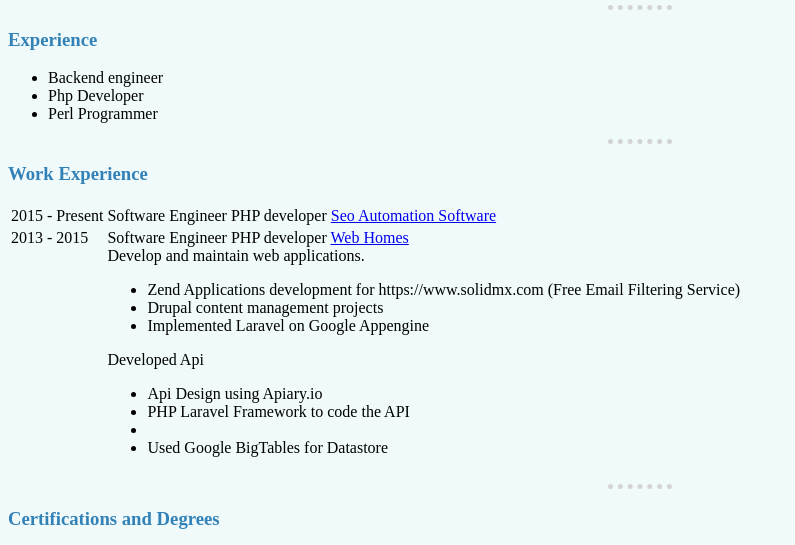
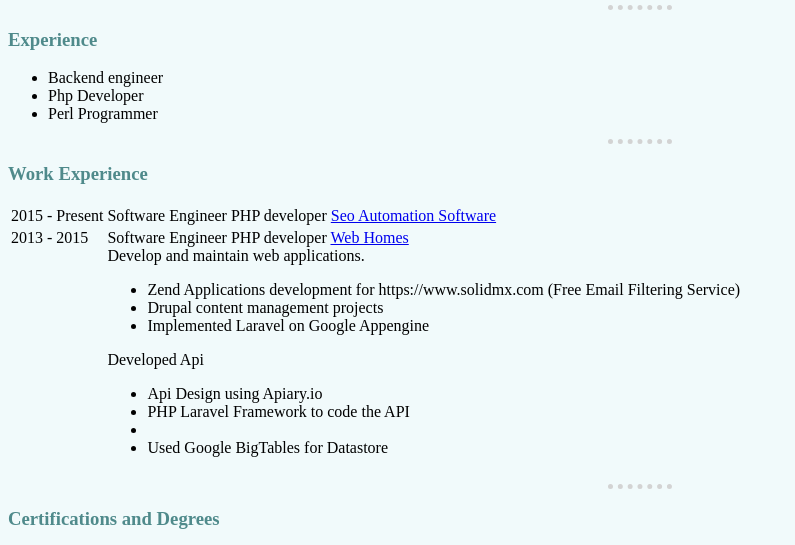
Before and after one commit to jeremymckay/cv, a plain HTML site: page index.html in a window 1280 px wide. Shown: the part 246-791 px from the top of the page, without its empty margins (0-795 px from the left). Drawn offline with Linux system fonts and the light colour scheme; a script that the page names is missing.

Commit message:
h3 styles

```diff
--- a/css/style.css
+++ b/css/style.css
@@ -1,5 +1,5 @@
 body {
-  background-color:#f1fafb;
+  background-color: #f1fafb;
 }
 
 hr {
@@ -10,8 +10,12 @@ hr {
   width: 5%;
 }
 
-h1, h2, h3 {
-  color:#3282b8;
+h1 {
+  color: #3282b8;
+}
+
+h3 {
+  color: #4f8a8b;
 }
 
 #container {height: 100%; width:100%; font-size:0;}
```
